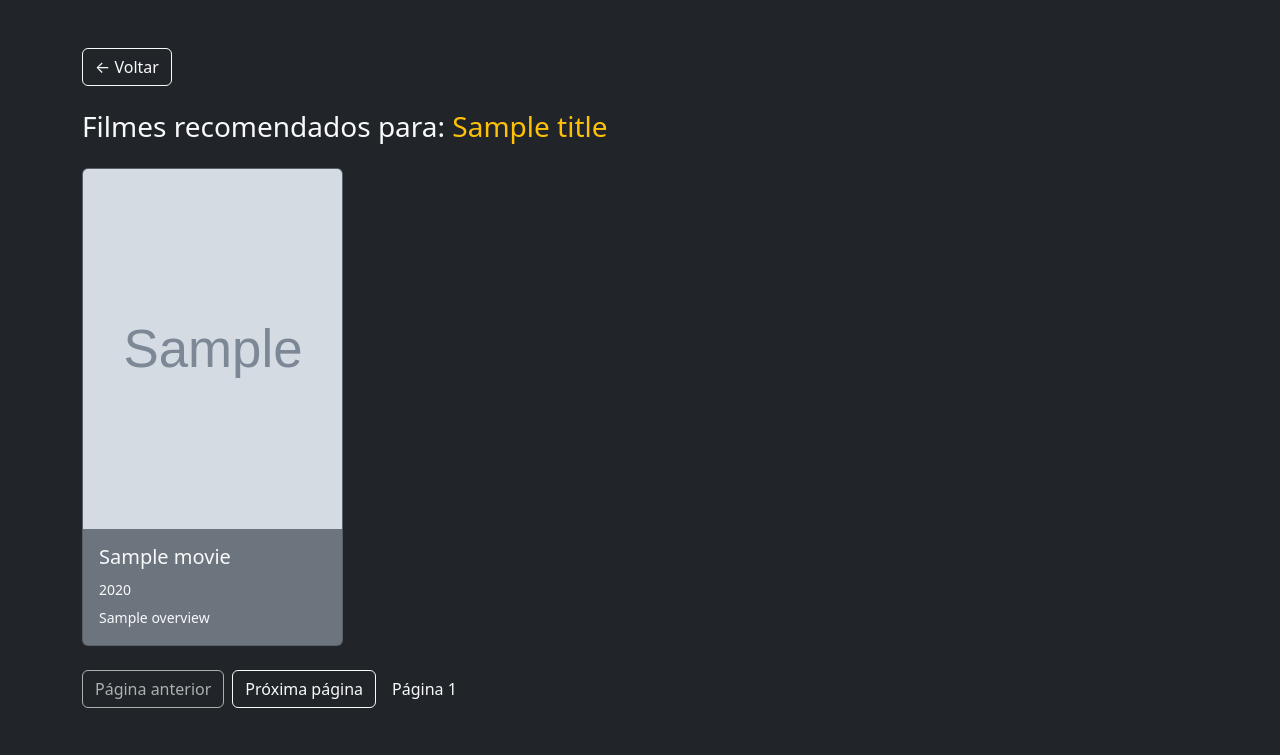
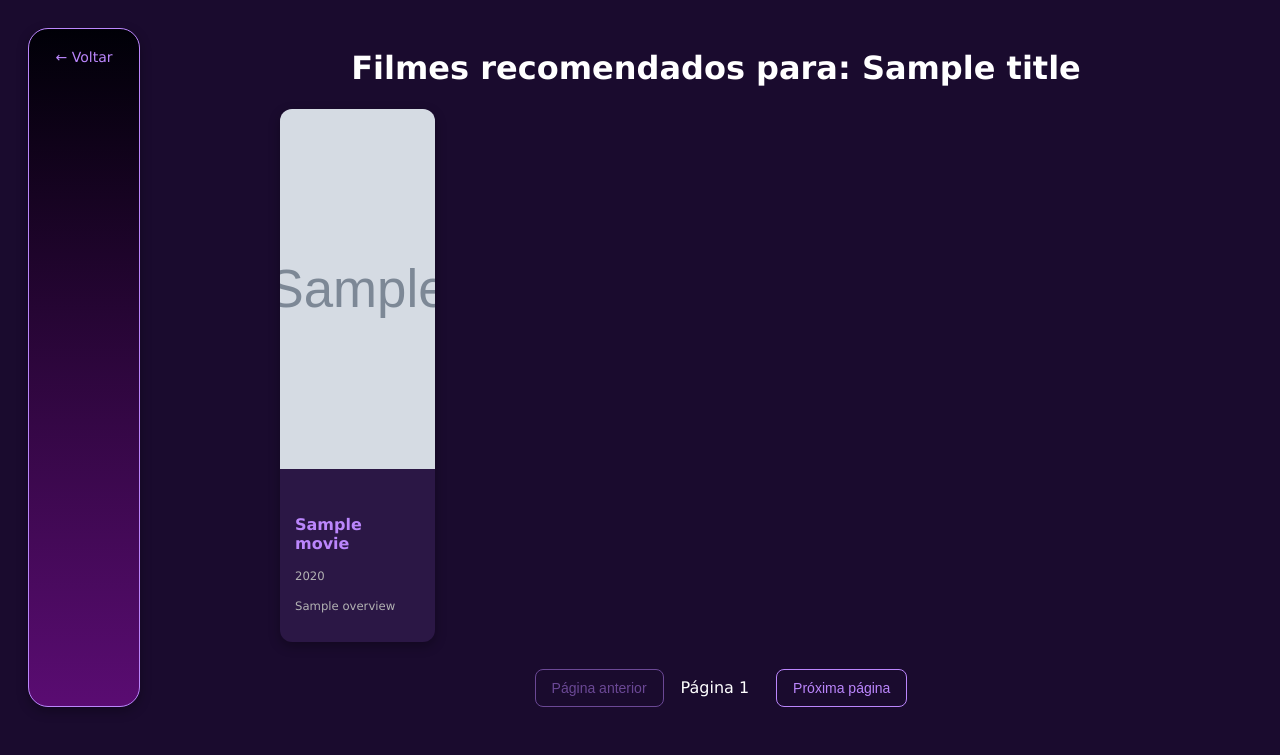
Before and after one commit to juliauser/recomendando-filmes, a Flask app: template templates/results.html in a window 1280 px wide. Shown: the top 755 px of the page. Run offline with Flask 3, Linux system fonts and the light colour scheme; the template is opened without the code that fills it: most values are stand-ins (such as "Sample title", 1, 10 or a date in 2020); grey boxes marked "Sample" are stand-in pictures.

Commit message:
aprimorando os containers

```diff
--- /dev/null
+++ b/static/style.css
@@ -0,0 +1,284 @@
+:root {
+  --bg-dark: #1a0b2e;
+  --bg-card: #2b1745;
+  --accent: #bb86fc;
+  --accent-hover: #d6a8ff;
+  --text-light: #ffffff;
+  --text-muted: #b3b3b3;
+}
+
+body {
+  color: white;
+  min-height: 70vh;
+  display: flex;
+  align-items: center;
+  justify-content: center;
+  font-family:Verdana, Geneva, Tahoma, sans-serif
+}
+
+body.bg-dark {
+  background-color: var(--bg-dark);
+}
+
+h1, h2, h3 {
+  text-align: center;
+}
+
+a {
+  color: var(--accent);
+  text-decoration: none;
+}
+
+a:hover {
+  color: var(--accent-hover);
+}
+
+.container {
+  width: 90%;
+  max-width: 1400px;
+  background-color: var(--bg-card);
+  border-radius: 40px;
+  box-shadow: 0 8px 24px rgba(0,0,0,0.7);
+}
+
+.pagination {
+    display: flex;
+    justify-content: center;
+    gap: 17px;
+    margin-top: 27px;
+}
+
+header {
+    padding: 30px;
+    text-align: center;
+    margin-top: 20px;
+}
+
+.fade-in {
+  animation: fadeIn 0.8s ease forwards;
+}
+
+@keyframes fadeIn {
+  from { opacity: 0; transform: translateY(15px); }
+  to { opacity: 1; transform: translateY(0); }
+}
+
+.btn {
+  display: inline-block;
+  padding: 10px 16px;
+  font-size: 14px;
+  font-weight: 500;
+  border-radius: 8px;
+  border: 1px solid var(--accent);
+  background-color: transparent;
+  color: var(--accent);
+  cursor: pointer;
+  transition: 0.3s;
+}
+
+.btn:hover {
+  background-color: var(--accent);
+  color: var(--bg-dark);
+}
+
+.btn:disabled {
+  opacity: 0.5;
+  cursor: not-allowed;
+}
+
+.btn-back {
+  display: inline-block;
+  padding: 20px;
+  font-size: 14px;
+  border-radius: 20px;
+  border: 1px solid var(--accent);
+  background-color: transparent;
+  color: var(--accent);
+  cursor: pointer;
+  transition: 0.3s;
+  align-self: stretch;
+  margin: 20px;
+  box-shadow: 0 4px 12px rgba(0,0,0,0.3);
+  min-width: 70px;
+  justify-self: center;
+  text-align: center;
+    background: linear-gradient(rgb(0, 0, 7), rgb(90, 12, 114));
+}
+
+
+.btn-back:hover {
+  background-color: var(--accent);
+  color: var(--bg-dark);
+}
+
+.card {
+  background-color: var(--bg-card);
+  border-radius: 12px;
+  overflow: hidden;
+  box-shadow: 0 4px 12px rgba(0,0,0,0.3);
+  transition: transform 0.3s ease, box-shadow 0.3s ease;
+}
+
+.card:hover {
+    box-shadow: 0 6px 18px rgba(0,0,0,0.5);
+}
+
+.card img {
+  width: 100%;
+  height: 360px;
+  object-fit: cover;
+}
+
+.card-body {
+  padding: 15px;
+}
+
+.card-title {
+  font-size: 16px;
+  margin-bottom: 8px;
+  color: var(--accent);
+}
+
+.card-text {
+  font-size: 14px;
+  color: var(--text-muted);
+}
+
+.posters {
+  display: grid;
+  grid-template-columns: repeat(5, 1fr);
+  gap: 1.5rem;
+  justify-items: center;
+  margin-left: 100px;
+  margin-right: 100px;
+}
+
+.movie-card {
+  transition: transform 0.3s ease, box-shadow 0.3s ease;
+  cursor: pointer;
+  opacity: 0;
+    transform: translateY(15px);
+  animation: fadeUp 0.4s ease forwards;
+  scale: 100%;
+
+}
+
+.movie-card:hover {
+    transition: scale 1s ease-in-out;
+    scale: 120%;
+    z-index: 1;
+    box-shadow: 0 8px 20px rgba(0, 0, 0, 0.5);
+}
+
+@keyframes fadeUp {
+  to {
+    opacity: 1;
+    transform: translateY(0);
+  }
+}
+
+.posters .movie-card:nth-child(1) .movie-card { animation-delay: 0.05s; }
+.posters .movie-card:nth-child(2) .movie-card { animation-delay: 0.1s; }
+.posters .movie-card:nth-child(3) .movie-card { animation-delay: 0.15s; }
+.posters .movie-card:nth-child(4) .movie-card { animation-delay: 0.2s; }
+.posters .movie-card:nth-child(5) .movie-card { animation-delay: 0.25s; }
+.posters .movie-card:nth-child(6) .movie-card { animation-delay: 0.3s; }
+.posters .movie-card:nth-child(7) .movie-card { animation-delay: 0.35s; }
+.posters .movie-card:nth-child(8) .movie-card { animation-delay: 0.4s; }
+
+.movie-card img {
+  object-fit: cover;
+  height: 340px;
+  border-top-left-radius: 8px;
+  border-top-right-radius: 8px;
+}
+
+.alert {
+  padding: 15px;
+  background-color: rgba(187, 134, 252, 0.15);
+  border: 1px solid var(--accent);
+  border-radius: 8px;
+  font-size: 14px;
+}
+
+.movie-grid {
+  display: flex;
+  gap: 20px;
+  margin-top: 30px;
+}
+
+.movie-container {
+    display: flex;
+    flex-direction: column;
+    align-items: center;
+    justify-content: center;
+    padding: 20px;
+}
+
+form {
+  display: flex;
+  align-items: center;
+  justify-content: center;
+}
+
+form.mx-auto {
+    margin: auto;
+    text-align: center;
+}
+
+input.form-control {
+    padding: 10px;
+    border-radius: 8px;
+    border: 1px solid var(--accent);
+    background-color: var(--bg-card);
+    color: var(--text-light);
+    outline: none;
+    transition: border-color 0.3s;
+    border-right: 10px;
+}
+
+input.form-control::placeholder {
+    color: --text-light;
+}
+
+form button {
+    margin-left: 10px;
+}
+
+
+.search-box {
+  display: flex;
+  justify-content: center;
+  margin-bottom: 30px;
+}
+
+input[type="text"] {
+  padding: 10px;
+  border-radius: 8px;
+  border: 1px solid var(--accent);
+  background-color: var(--bg-card);
+  color: var(--text-light);
+  outline: none;
+  transition: border-color 0.3s;
+}
+
+input[type="text"]:focus {
+  border-color: var(--accent-hover);
+}
+
+footer {
+  padding: 40px;
+  font-size: 14px;
+  text-align: center;
+}
+
+@media (max-width: 576px) {
+  .card img {
+    height: 250px;
+  }
+}
+@media (max-width: 768px) {
+  .card img {
+    height: 300px;
+  }
+}
--- a/templates/results.html
+++ b/templates/results.html
@@ -5,23 +5,24 @@
   <meta charset="utf-8">
   <meta name="viewport" content="width=device-width, initial-scale=1">
   <title>Recomendações para {{ title }}</title>
-  <link href="https://cdn.jsdelivr.net/npm/bootstrap@5.3.3/dist/css/bootstrap.min.css" rel="stylesheet">
+  <link href="{{ url_for('static', filename='style.css') }}" rel="stylesheet">
   <style>
     .movie-card img { object-fit: cover; height: 360px; }
     .movie-card { min-height: 100%; }
   </style>
 </head>
 <body class="bg-dark text-light">
-  <div class="container py-5">
-    <a href="/" class="btn btn-outline-light mb-4">← Voltar</a>
+  <a href="/" class="btn-back">←  Voltar</a>
+  <div class="movie-container">
+
     <h1 class="h3 mb-4">Filmes recomendados para: <span class="text-warning">{{ title }}</span></h1>
 
     {% if recommendations|length == 0 %}
       <div class="alert alert-info">Nenhuma recomendação encontrada para "{{ title }}". Tente outro filme.</div>
     {% else %}
-      <div class="row g-4">
+      <div class="posters">
         {% for movie in recommendations %}
-          <div class="col-12 col-sm-6 col-md-4 col-lg-3">
+          <div class="movie-card">
             <div class="card bg-secondary text-light movie-card h-100">
               {% if movie.poster_path %}
                 <img src="{{ img_base }}{{ movie.poster_path }}" class="card-img-top" alt="{{ movie.title }}">
@@ -44,11 +45,11 @@
     {% endif %}
 
     <!-- Paginação simples (client-side: novo POST com o mesmo filme) -->
-    <form method="POST" class="mt-4 d-flex gap-2">
+    <form method="POST" class="pagination">
       <input type="hidden" name="movie_name" value="{{ movie_name }}">
       <button name="page" value="{{ page - 1 }}" class="btn btn-outline-light" {% if page <= 1 %}disabled{% endif %}>Página anterior</button>
+      <span class="align-self-center ms-2">Página {{ page }}</span>
       <button name="page" value="{{ page + 1 }}" class="btn btn-outline-light">Próxima página</button>
-      <span class="align-self-center ms-2">Página {{ page }}</span>
     </form>
   </div>
 </body>
--- a/templates/sobre.html
+++ b/templates/sobre.html
@@ -5,7 +5,7 @@
   <meta charset="utf-8">
   <meta name="viewport" content="width=device-width, initial-scale=1">
   <title>Sobre o Projeto</title>
-  <link href="https://cdn.jsdelivr.net/npm/bootstrap@5.3.3/dist/css/bootstrap.min.css" rel="stylesheet">
+  <link href="{{ url_for('static', filename='style.css') }}" rel="stylesheet">
 </head>
 <body class="bg-dark text-light">
   <div class="container py-5">
```
Also changed, not shown: templates/index.html (+4 -4 lines).
